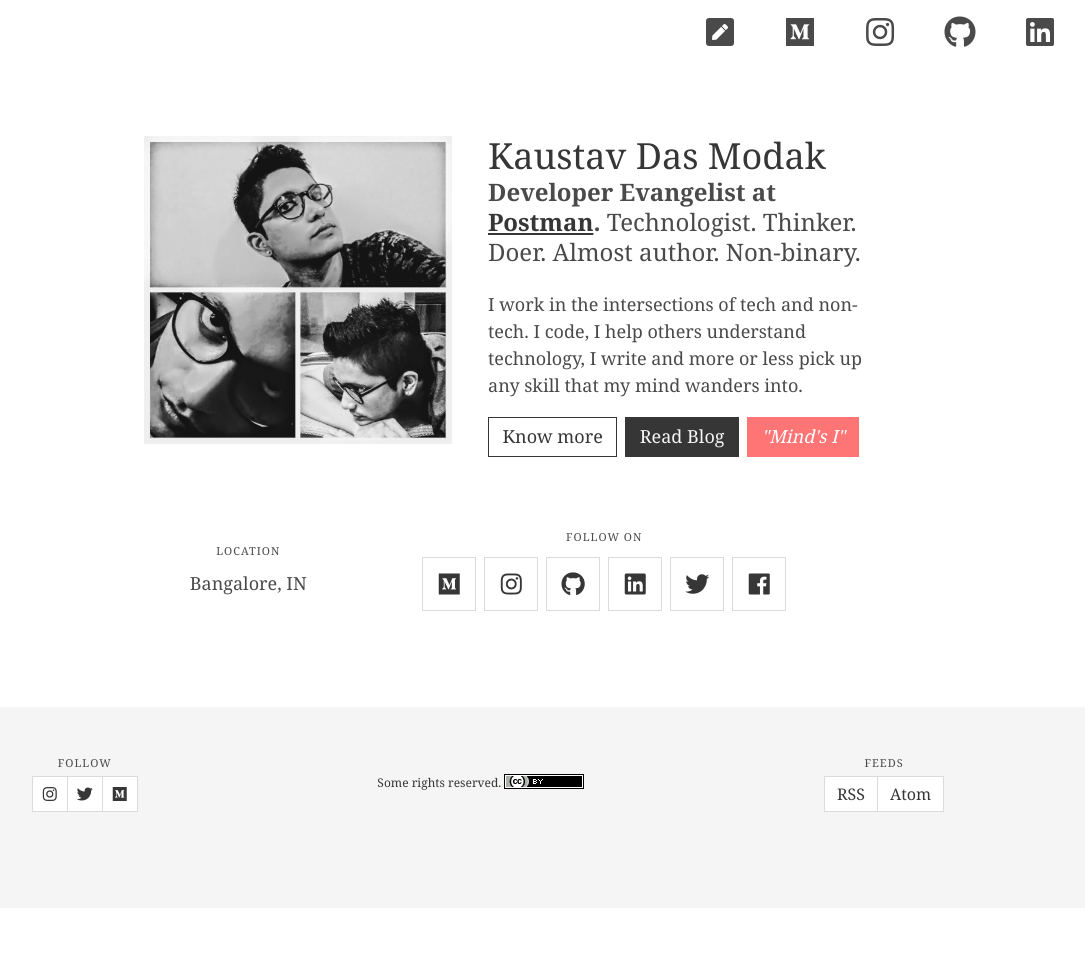
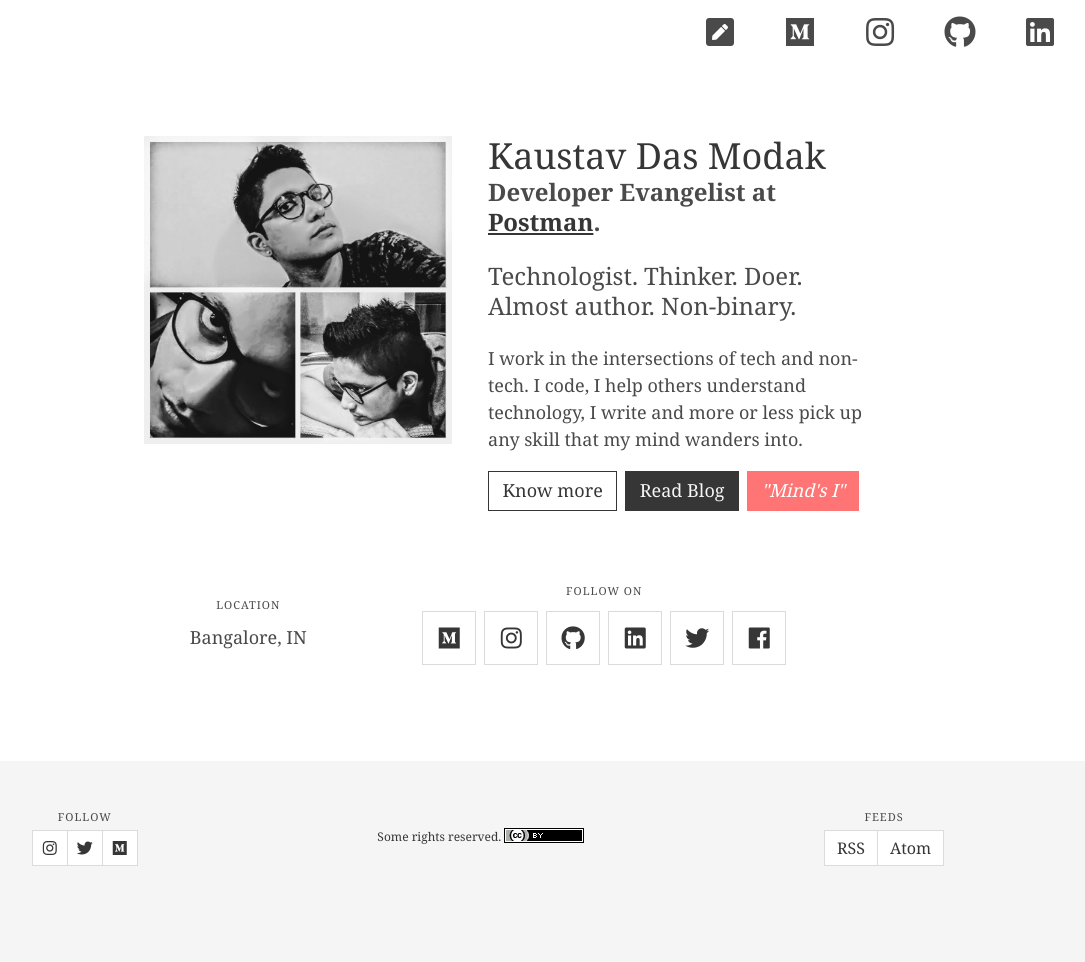
Before and after one commit to kaustavdm/website, a Jekyll site: the page built from index.html, in a window 1280 px wide. Shown: the whole page, without its empty margins (152-1237 px from the left). Built offline with Jekyll 4.4.1, drawn with Linux system fonts in a browser that asks for light colours; nearby versions of some CDN libraries; before the commit the page ends 908 px from its top, so only the background shows below that.

```diff
--- a/index.html
+++ b/index.html
@@ -19,7 +19,10 @@ redirect_from:
   <div class="column">
     <h1 itemprop="name" class="title is-size-4-mobile  has-text-centered-mobile">Kaustav Das Modak</h1>
     <p class="subtitle is-4 is-size-5-mobile has-text-centered-mobile">
-      <b>Developer Evangelist at <a href="https://getpostman.com">Postman</a>.</b> Technologist. Thinker. Doer. Almost author. Non-binary.
+      <b>Developer Evangelist at <a href="https://www.getpostman.com">Postman</a>.</b>
+    </p>
+    <p class="subtitle is-4 is-size-5-mobile has-text-centered-mobile">
+      Technologist. Thinker. Doer. Almost author. Non-binary.
     </p>
     <p itemprop="description" class="has-text-centered-mobile is-size-6-mobile">
       I work in the intersections of tech and non-tech. I code, I help others understand technology, I write and more or less pick up any skill that my mind wanders into.
```
